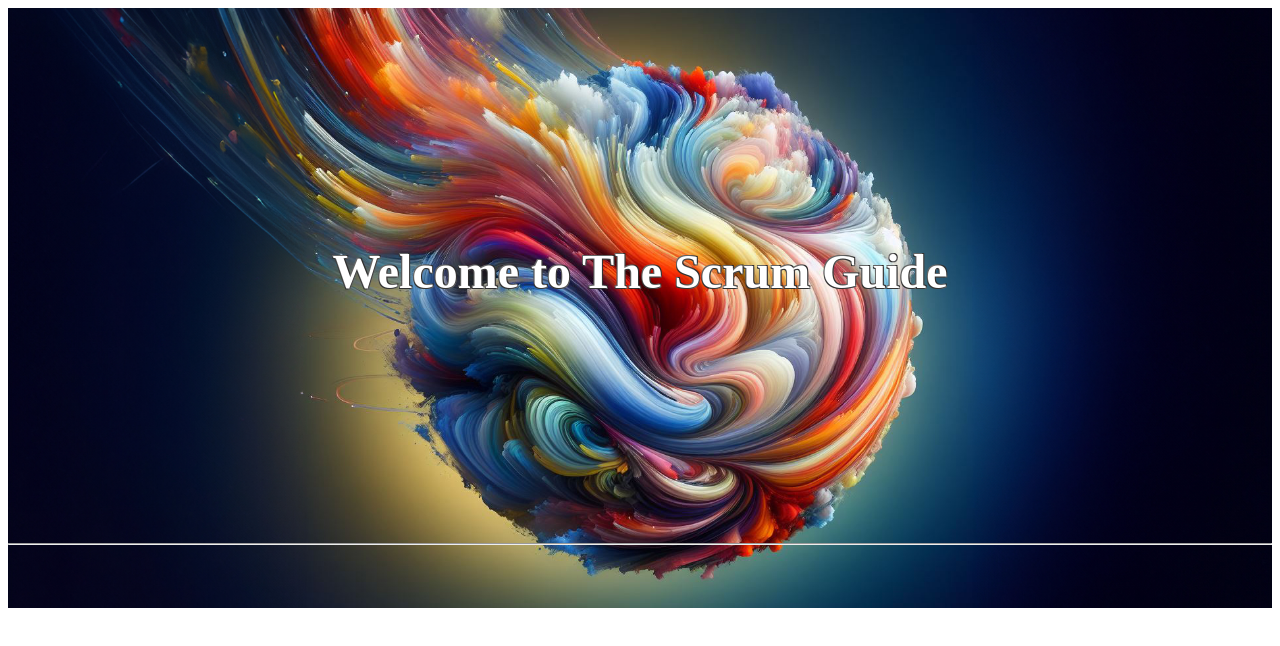
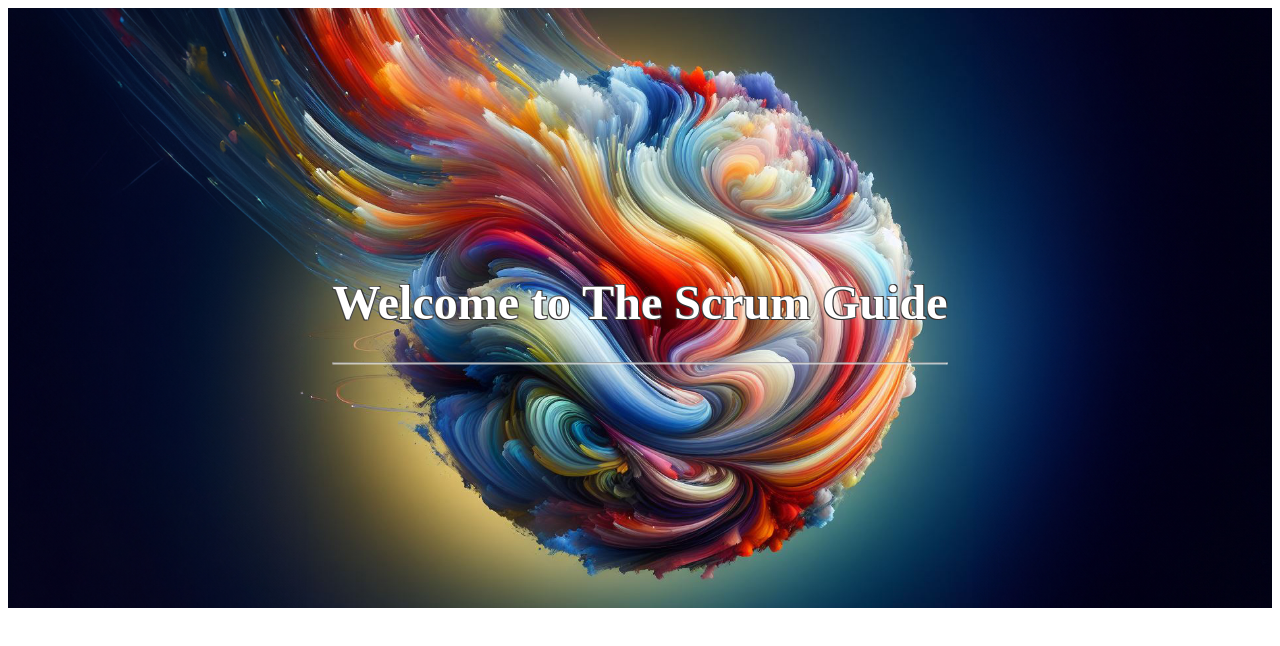
Before and after one commit to Memai2023/scrum-guide, a React (Vite) app: page / in a window 1280 px wide. Shown: the top 646 px of the page. Built offline with nearby package versions, Linux system fonts and the light colour scheme.

Commit message:
added cool effects

```diff
--- a/src/Components/Home/HomeHero/HomeHero.module.css
+++ b/src/Components/Home/HomeHero/HomeHero.module.css
@@ -7,6 +7,34 @@
     flex-direction: column;
     height: 75vh;
     width: 100%;
+    position: relative;
+    overflow: hidden;
+}
+
+.content {
+    position: absolute;
+    top: 50%;
+    left: 50%;
+    transform: translate(-50%, -50%);
+    z-index: 1;
+    opacity: 0;
+    transition: opacity 0.5s ease-in-out;
+}
+
+.background {
+    position: absolute;
+    top: 0;
+    left: 0;
+    width: 100%;
+    height: 100%;
+    background-size: cover;
+    background-position: center;
+    opacity: 0;
+    transition: opacity 0.5s ease-in-out;
+}
+
+.show {
+    opacity: 1;
 }
 
 .header {
@@ -16,24 +44,26 @@
     flex-grow: 1;
     font-size: 2.2rem;
     justify-content: center;
-    padding: 16px;
     text-align: center;
     text-shadow: -1px -1px 0 #666666, 1px -1px 0 #302f2f, -1px 1px 0 #333333, 1px 1px 0 #5c5c5c;
     width: 100%;
 }
 
-.heroLine {
-    background-color: grey;
-    margin-bottom: 10%;
-    width: 100%;
+.animateHr {
+    animation: animateHr 1s ease-in-out forwards;
+}
+
+@keyframes animateHr {
+    from {
+        width: 0%;
+    }
+    to {
+        width: 100%;
+    }
 }
 
 @media screen and (min-width: 768px) {
     .header {
         font-size: 3rem;
     }
-
-    .heroLine {
-        margin-bottom: 5%;
-    }
 }
--- a/src/Components/Home/HomeHero/index.jsx
+++ b/src/Components/Home/HomeHero/index.jsx
@@ -1,12 +1,27 @@
-import { Home } from '../../../data/data'
-import styles from './HomeHero.module.css'
+import { useEffect, useState } from 'react';
+import styles from './HomeHero.module.css';
+import { Home } from '../../../data/data';
 
 const HomeHero = () => {
+    const [loaded, setLoaded] = useState(false);
+
+    useEffect(() => {
+        const img = new Image();
+        img.onload = () => {
+            setLoaded(true);
+        };
+        img.src = Home.heroImgSource;
+    }, []);
+
     return (
-        <div style={{backgroundImage:`url(${Home.heroImgSource})`}} className={styles.heroContainer}>
-            <h1 className={styles.header}>{Home.heroTitle}</h1>
-            <hr className={styles.heroLine}></hr>
+        <div className={styles.heroContainer}>
+            <div className={`${styles.background} ${loaded ? styles.show : ''}`} style={{ backgroundImage: `url(${Home.heroImgSource})` }}></div>
+            <div className={`${styles.content} ${loaded ? styles.show : ''}`}>
+                <h1 className={styles.header}>{Home.heroTitle}</h1>
+                <hr className={`${styles.heroLine} ${loaded ? styles.animateHr : ''}`} />
+            </div>
         </div>
-    )
-}
-export default HomeHero
+    );
+};
+
+export default HomeHero;
```
